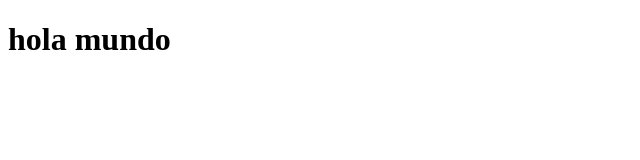
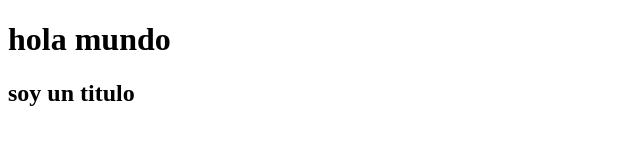
Before and after one commit to AgustBayon/prueba-git-nucba, a plain HTML site: page index.html in a window 1280 px wide. Shown: the whole page, without its empty margins (0-640 px from the left). Drawn offline with Linux system fonts and the light colour scheme.

Commit message:
add subtitle

```diff
--- a/index.html
+++ b/index.html
@@ -7,5 +7,6 @@
   </head>
   <body>
     <h1>hola mundo</h1>
+    <h2>soy un titulo</h2>
   </body>
 </html>
```
